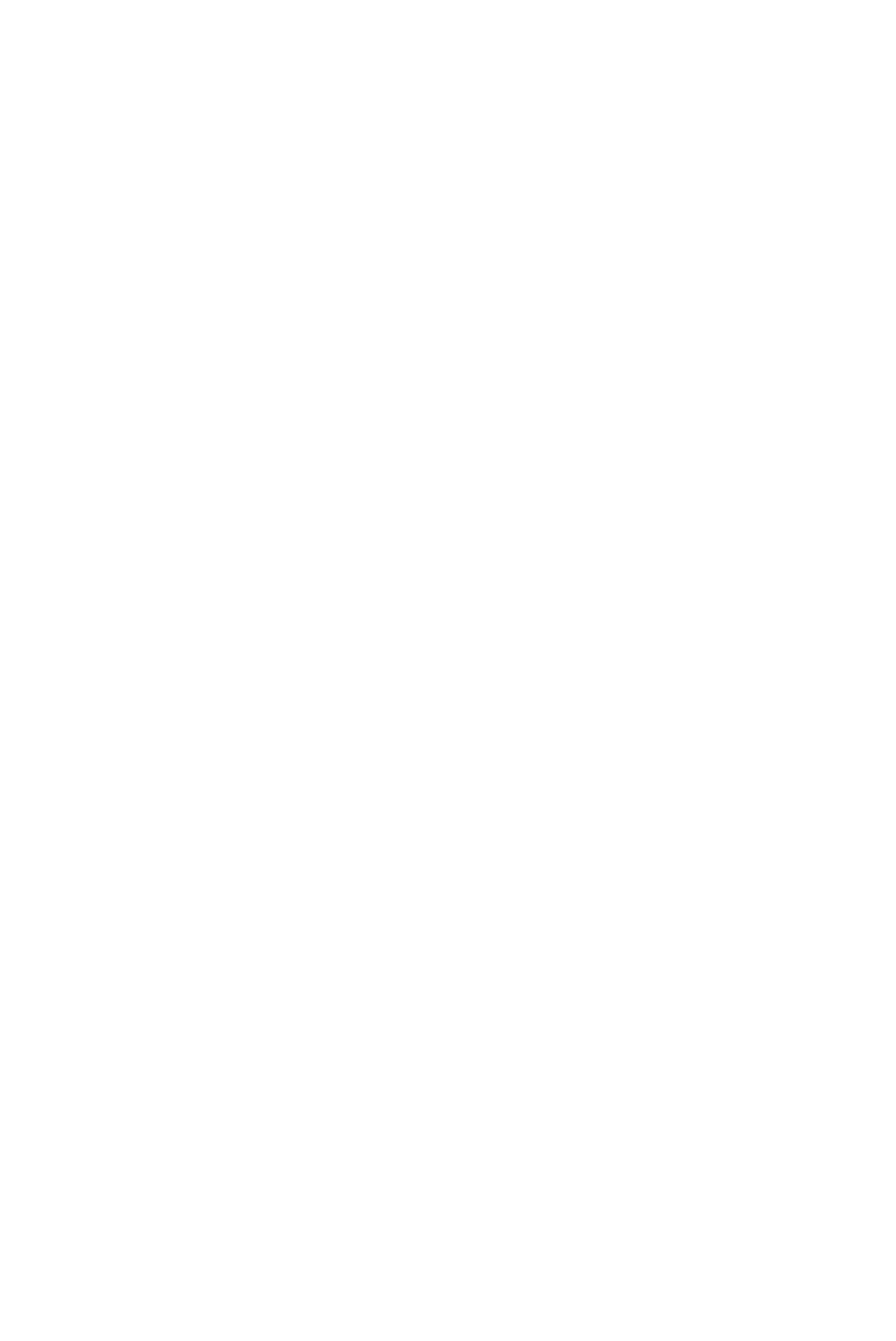
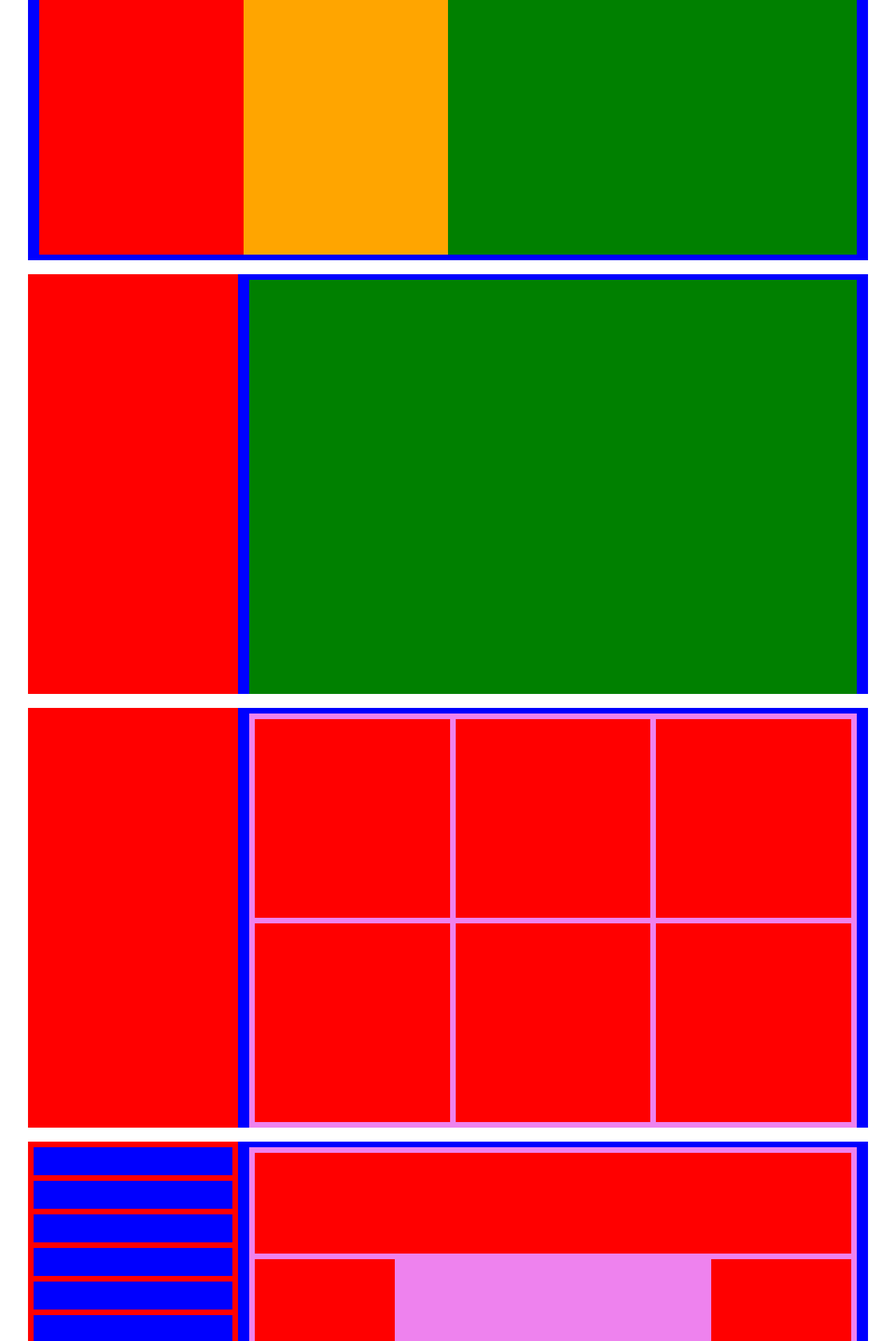
Before and after one commit to foronered/training-llp, a React (Create React App) app: page / in a window 1280 px wide. Shown: the part 880-2797 px from the top of the page at 70% size. Before the commit the page ends 800 px from the top, so only its background shows below. Built offline with nearby package versions, Linux system fonts and the light colour scheme.

Commit message:
first layout sheet solved

```diff
--- a/src/App.tsx
+++ b/src/App.tsx
@@ -2,7 +2,11 @@ import React from 'react'
 import styled, { createGlobalStyle } from 'styled-components'
 
 import { Module1 } from './modules/Module1'
-
+import { Module7 } from './modules/Module7'
+import { Module8 } from './modules/Module8'
+import { Module9 } from './modules/Module9'
+import { Module10 } from './modules/Module10'
+import { Module11 } from './modules/Module11'
 const GlobalStyle = createGlobalStyle`
   html {
     margin: 0;
@@ -23,12 +27,21 @@ const GlobalStyle = createGlobalStyle`
 const Wrapper = styled.div`
   padding: 32px;
 `
-
+const StyledModule1 = styled(Module1)`
+  margin-bottom: 20px; // Adjust the value to get the desired space
+`
 export const App = () => {
   return (
     <Wrapper>
       <GlobalStyle />
       <Module1 />
+      <div style={{ height: '20px' }}></div>{' '}
+      {/* Adjust the height for more or less space */}
+      <Module7 />
+      <div style={{ height: '20px' }}></div> <Module8 />
+      <div style={{ height: '20px' }}></div> <Module9 />
+      <div style={{ height: '20px' }}></div> <Module10 />
+      <div style={{ height: '20px' }}></div> <Module11 />
     </Wrapper>
   )
 }
--- a/src/modules/Module1.tsx
+++ b/src/modules/Module1.tsx
@@ -9,7 +9,7 @@ const Container = styled.div`
   display: flex;
   align-items: center;
   justify-content: center;
-  background-color: blue;
+  background-color: red;
 `
 
 const RedBox = styled.div`
--- /dev/null
+++ b/src/modules/Module10.tsx
@@ -0,0 +1,109 @@
+import React from 'react'
+import styled from 'styled-components'
+import { MOBILE_BREAKPOINT } from '../constants'
+import { ModuleWrapper } from './common'
+
+const Container = styled.div`
+  width: 100%;
+  height: 100%;
+  display: flex;
+  justify-content: flex-start;
+  background-color: blue;
+
+  @media (min-width: ${MOBILE_BREAKPOINT}) {
+    flex-direction: row;
+  }
+
+  @media (max-width: ${MOBILE_BREAKPOINT}) {
+    flex-direction: column;
+    align-items: center;
+    padding: 8px;
+    overflow: scroll;
+  }
+`
+
+const SideBar = styled.div`
+  background-color: red;
+  display: flex;
+  flex-direction: column;
+  padding: 8px;
+  gap: 8px;
+
+  @media (min-width: ${MOBILE_BREAKPOINT}) {
+    width: 300px;
+    height: 100%;
+  }
+
+  @media (max-width: ${MOBILE_BREAKPOINT}) {
+    width: 300px;
+    height: 66%;
+  }
+`
+const BlueBox = styled.div`
+  background-color: blue;
+  padding: 8px 16px 0px;
+  height: 100%;
+  @media (min-width: ${MOBILE_BREAKPOINT}) {
+    flex: 1;
+  }
+
+  @media (max-width: ${MOBILE_BREAKPOINT}) {
+    width: 80%;
+  }
+`
+
+const VioletBox = styled.div`
+  padding: 8px;
+  display: grid;
+  grid-template-columns: 200px 1fr 200px;
+  grid-template-rows: 144px 200px;
+  background-color: violet;
+  width: 100%;
+  height: 100%;
+  gap: 8px;
+`
+const LongRedBox = styled.div`
+  background-color: red;
+  grid-column: 1 / -1;
+  height: 144px;
+`
+
+const MiniRedBox1 = styled.div`
+  background-color: red;
+  width: 100%;
+  height: 100%;
+  grid-row: 2;
+  grid-column: 1;
+`
+const MiniRedBox2 = styled.div`
+  background-color: red;
+  width: 100%;
+  height: 100%;
+  grid-row: 2;
+  grid-column: 3;
+`
+const MiniBlueBox = styled.div`
+  background-color: blue;
+  width: 100%;
+  height: 40px;
+`
+
+export const Module10 = () => {
+  const blueboxes = Array.from({ length: 6 }).map((_, index) => (
+    <MiniBlueBox key={index} />
+  ))
+  return (
+    <ModuleWrapper>
+      <Container>
+        <SideBar>{blueboxes}</SideBar>
+        <BlueBox>
+          <VioletBox>
+            <LongRedBox />
+            <MiniRedBox1 />
+            <MiniRedBox2 />
+          </VioletBox>
+        </BlueBox>
+      </Container>
+    </ModuleWrapper>
+  )
+}
--- /dev/null
+++ b/src/modules/Module11.tsx
@@ -0,0 +1,98 @@
+import React from 'react'
+import styled from 'styled-components'
+import { MOBILE_BREAKPOINT } from '../constants'
+import { ModuleWrapper } from './common'
+
+const Container = styled.div`
+  width: 100%;
+  height: 100%;
+  display: flex;
+  justify-content: flex-start;
+  background-color: blue;
+
+  @media (min-width: ${MOBILE_BREAKPOINT}) {
+    flex-direction: row;
+  }
+
+  @media (max-width: ${MOBILE_BREAKPOINT}) {
+    flex-direction: column;
+    align-items: center;
+  }
+`
+
+const SideBar = styled.div`
+  background-color: red;
+  display: flex;
+  padding: 8px;
+  gap: 8px;
+
+  @media (min-width: ${MOBILE_BREAKPOINT}) {
+    width: 300px;
+    height: 100%;
+    flex-direction: column;
+  }
+
+  @media (max-width: ${MOBILE_BREAKPOINT}) {
+    width: 100%;
+    height: 20%;
+    flex-direction: row;
+    align-items: center;
+    overflow-x: scroll;
+  }
+`
+const BlueBox = styled.div`
+  overflow-y: scroll;
+  background-color: blue;
+  padding: 8px 16px 0px;
+  height: 100%;
+  display: grid;
+  grid-template-columns: repeat(3, 200px);
+  grid-template-rows: repeat(12, 200px);
+  gap: 8px;
+  @media (min-width: ${MOBILE_BREAKPOINT}) {
+    flex: 1;
+  }
+
+  @media (max-width: ${MOBILE_BREAKPOINT}) {
+    width: 100%;
+  }
+`
+
+const RedBox = styled.div`
+  background-color: red;
+  width: 200px;
+  height: 200px;
+`
+
+const MiniGreenBox = styled.div`
+  background-color: green;
+  flex: 0 0 auto;
+
+  @media (min-width: ${MOBILE_BREAKPOINT}) {
+    width: 100%;
+    height: 40px;
+  }
+
+  @media (max-width: ${MOBILE_BREAKPOINT}) {
+    width: 150px;
+    height: 40px;
+  }
+`
+
+export const Module11 = () => {
+  const greenboxes = Array.from({ length: 6 }).map((_, index) => (
+    <MiniGreenBox key={index} />
+  ))
+
+  const redboxes = Array.from({ length: 36 }).map((_, index) => (
+    <RedBox key={index} />
+  ))
+  return (
+    <ModuleWrapper>
+      <Container>
+        <SideBar>{greenboxes}</SideBar>
+        <BlueBox>{redboxes}</BlueBox>
+      </Container>
+    </ModuleWrapper>
+  )
+}
--- /dev/null
+++ b/src/modules/Module7.tsx
@@ -0,0 +1,70 @@
+import React from 'react'
+import styled from 'styled-components'
+import { MOBILE_BREAKPOINT } from '../constants'
+import { ModuleWrapper } from './common'
+
+const Container = styled.div`
+  width: 100%;
+  height: 100%;
+  display: flex;
+  align-items: center;
+  justify-content: center;
+  background-color: blue;
+  padding: 8px 16px;
+  flex-wrap: wrap;
+  @media (min-width: ${MOBILE_BREAKPOINT}) {
+  }
+
+  @media (max-width: ${MOBILE_BREAKPOINT}) {
+  }
+`
+
+const RedBox = styled.div`
+  background-color: red;
+  @media (min-width: ${MOBILE_BREAKPOINT}) {
+    width: 25%;
+    height: 100%;
+  }
+
+  @media (max-width: ${MOBILE_BREAKPOINT}) {
+  }
+  width: 50%;
+  height: 25%;
+`
+const GreenBox = styled.div`
+  background-color: green;
+  @media (min-width: ${MOBILE_BREAKPOINT}) {
+    width: 50%;
+    height: 100%;
+  }
+
+  @media (max-width: ${MOBILE_BREAKPOINT}) {
+  }
+  width: 100%;
+  height: 75%;
+`
+const OrangeBox = styled.div`
+  background-color: orange;
+
+  @media (min-width: ${MOBILE_BREAKPOINT}) {
+    width: 25%;
+    height: 100%;
+  }
+
+  @media (max-width: ${MOBILE_BREAKPOINT}) {
+    width: 50%;
+    height: 25%;
+  }
+`
+
+export const Module7 = () => {
+  return (
+    <ModuleWrapper>
+      <Container>
+        <RedBox />
+        <OrangeBox />
+        <GreenBox />
+      </Container>
+    </ModuleWrapper>
+  )
+}
--- /dev/null
+++ b/src/modules/Module8.tsx
@@ -0,0 +1,57 @@
+import React from 'react'
+import styled from 'styled-components'
+import { MOBILE_BREAKPOINT } from '../constants'
+import { ModuleWrapper } from './common'
+
+const Container = styled.div`
+  width: 100%;
+  height: 100%;
+  display: flex;
+  justify-content: flex-start;
+  background-color: blue;
+  flex-wrap: wrap;
+`
+
+const RedBox = styled.div`
+  background-color: red;
+  @media (min-width: ${MOBILE_BREAKPOINT}) {
+    width: 300px;
+    height: 100%;
+  }
+
+  @media (max-width: ${MOBILE_BREAKPOINT}) {
+  }
+  width: 100%;
+  height: 25%;
+`
+const BlueBox = styled.div`
+  background-color: blue;
+  padding: 8px 16px 0px;
+  height: 100%;
+  @media (min-width: ${MOBILE_BREAKPOINT}) {
+    flex: 1;
+  }
+
+  @media (max-width: ${MOBILE_BREAKPOINT}) {
+    width: 100%;
+  }
+`
+
+const GreenBox = styled.div`
+  background-color: green;
+  width: 100%;
+  height: 100%;
+`
+
+export const Module8 = () => {
+  return (
+    <ModuleWrapper>
+      <Container>
+        <RedBox />
+        <BlueBox>
+          <GreenBox />
+        </BlueBox>
+      </Container>
+    </ModuleWrapper>
+  )
+}
--- /dev/null
+++ b/src/modules/Module9.tsx
@@ -0,0 +1,90 @@
+import React from 'react'
+import styled from 'styled-components'
+import { MOBILE_BREAKPOINT } from '../constants'
+import { ModuleWrapper } from './common'
+
+const Container = styled.div`
+  width: 100%;
+  height: 100%;
+  display: flex;
+  justify-content: flex-start;
+  background-color: blue;
+  flex-wrap: wrap;
+`
+
+const RedBox = styled.div`
+  background-color: red;
+  @media (min-width: ${MOBILE_BREAKPOINT}) {
+    width: 300px;
+    height: 100%;
+  }
+
+  @media (max-width: ${MOBILE_BREAKPOINT}) {
+  }
+  width: 100%;
+  height: 25%;
+`
+const BlueBox = styled.div`
+  background-color: blue;
+  padding: 8px 16px 0px;
+  height: 100%;
+  @media (min-width: ${MOBILE_BREAKPOINT}) {
+    flex: 1;
+  }
+
+  @media (max-width: ${MOBILE_BREAKPOINT}) {
+    width: 100%;
+  }
+`
+
+const VioletBox = styled.div`
+  @media (min-width: ${MOBILE_BREAKPOINT}) {
+    padding: 8px;
+    display: grid;
+    grid-template-columns: repeat(3, 1fr);
+    grid-template-rows: repeat(2, 1fr);
+    background-color: violet;
+    width: 100%;
+    height: 100%;
+    gap: 8px;
+  }
+
+  @media (max-width: ${MOBILE_BREAKPOINT}) {
+    padding: 8px;
+    display: flex;
+    align-items: center;
+    flex-direction: column;
+    background-color: blue;
+    width: 100%;
+    height: 100%;
+    gap: 8px;
+  }
+`
+const MiniRedBox = styled.div`
+  background-color: red;
+
+  @media (min-width: ${MOBILE_BREAKPOINT}) {
+    width: 100%;
+    height: 100%;
+  }
+
+  @media (max-width: ${MOBILE_BREAKPOINT}) {
+    width: 100px;
+    height: 100px;
+  }
+`
+export const Module9 = () => {
+  const redSquares = Array.from({ length: 6 }).map((_, index) => (
+    <MiniRedBox key={index} />
+  ))
+  return (
+    <ModuleWrapper>
+      <Container>
+        <RedBox />
+        <BlueBox>
+          <VioletBox>{redSquares}</VioletBox>
+        </BlueBox>
+      </Container>
+    </ModuleWrapper>
+  )
+}
```
